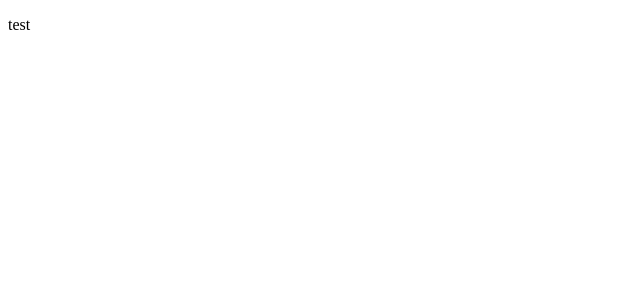
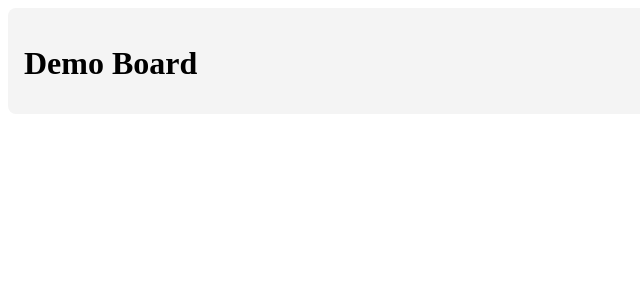
Before and after one commit to merahimi2002/trello, a Next.js app: page / in a window 1280 px wide. Shown: the top 300 px of the page, without its empty margins (0-640 px from the left). Built offline with nearby package versions, Linux system fonts and the light colour scheme.

Commit message:
basic board UI with inline title editing and list placeholders

```diff
--- /dev/null
+++ b/app/components/board/Board.tsx
@@ -0,0 +1,50 @@
+"use client"
+
+import { useState } from "react"
+import { useBoardStore } from "@/app/store/board.store"
+import "@/app/styles/components/_board.scss"
+
+export default function Board() {
+  const { board, updateBoardTitle } = useBoardStore()
+  const [isEditing, setIsEditing] = useState(false)
+  const [title, setTitle] = useState(board.title)
+
+  const handleBlur = () => {
+    updateBoardTitle(title)
+    setIsEditing(false)
+  }
+
+  return (
+    <div className="board p-4">
+      {/* ---------- Board Title ---------- */}
+      {isEditing ? (
+        <input
+          className="board-title-input border p-1 rounded"
+          value={title}
+          onChange={(e) => setTitle(e.target.value)}
+          onBlur={handleBlur}
+          onKeyDown={(e) => {
+            if (e.key === "Enter") handleBlur()
+          }}
+          autoFocus
+        />
+      ) : (
+        <h1
+          className="board-title text-2xl font-bold cursor-pointer"
+          onClick={() => setIsEditing(true)}
+        >
+          {board.title}
+        </h1>
+      )}
+
+      {/* ---------- اینجا نمایش لیست‌ها ---------- */}
+      <div className="lists flex gap-4 mt-4">
+        {board.listIds.map((id) => (
+          <div key={id} className="list-placeholder p-2 border rounded">
+            List {id}
+          </div>
+        ))}
+      </div>
+    </div>
+  )
+}
--- a/app/layout.tsx
+++ b/app/layout.tsx
@@ -1,5 +1,5 @@
 import type { Metadata } from "next";
-import "./styles/globals.scss"
+import "@/app/styles/globals.scss"
 
 export const metadata: Metadata = {
   title: "Trello",
--- a/app/page.tsx
+++ b/app/page.tsx
@@ -1,9 +1,9 @@
-
+import Board from "./components/board/Board";
 
 export default function Home() {
   return (
     <>
-      <p>test</p>
+      <Board/>
     </>
   );
 }
--- a/app/store/board.store.ts
+++ b/app/store/board.store.ts
@@ -1,7 +1,7 @@
 import { create } from "zustand"
 import { persist } from "zustand/middleware"
 import { nanoid } from "nanoid"
-import type { BoardState, ID } from "../types/board.types"
+import type { BoardState, ID } from "@/app/types/board.types"
 
 interface BoardActions {
   updateBoardTitle: (title: string) => void
--- /dev/null
+++ b/app/styles/components/_board.scss
@@ -0,0 +1,14 @@
+.board {
+  background-color: #f4f4f4;
+  border-radius: 8px;
+  padding: 16px;
+
+  .board-title {
+    margin-bottom: 16px;
+  }
+
+  .board-title-input {
+    font-size: 1.5rem;
+    width: 100%;
+  }
+}
```
